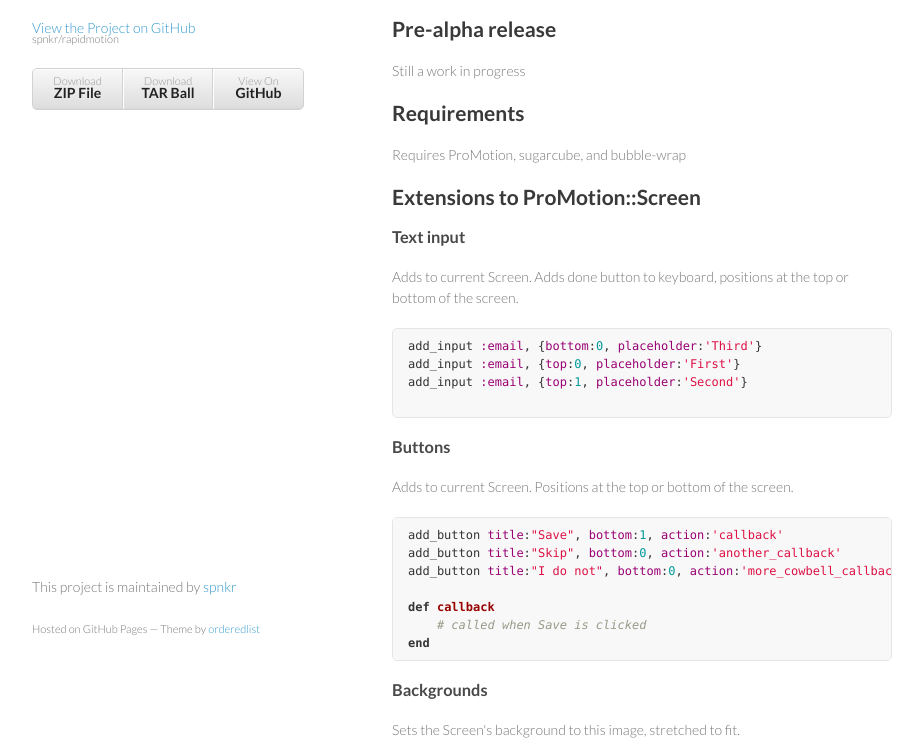
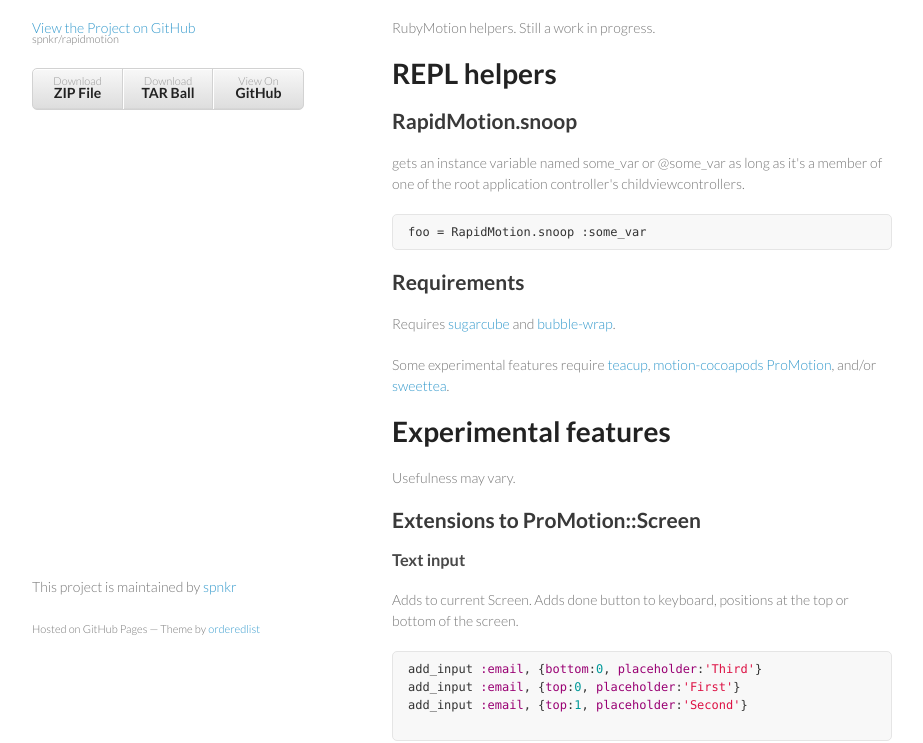
Before and after one commit to spnkr/cocoanut, a plain HTML site: page index.html in a window 1280 px wide. Shown: the part 92-835 px from the top of the page, without its empty margins (178-1101 px from the left). Drawn offline with Linux system fonts and the light colour scheme.

```diff
--- a/index.html
+++ b/index.html
@@ -30,13 +30,26 @@
       <section>
         <h1>rapidmotion</h1>
 
-<h2>Pre-alpha release</h2>
+<p>RubyMotion helpers. Still a work in progress.</p>
 
-<p>Still a work in progress</p>
+<h1>REPL helpers</h1>
+
+<h2>RapidMotion.snoop</h2>
+
+<p>gets an instance variable named some_var or @some_var as long as it's a member of one of the root application controller's childviewcontrollers.</p>
+
+<pre><code>foo = RapidMotion.snoop :some_var
+</code></pre>
 
 <h2>Requirements</h2>
 
-<p>Requires ProMotion, sugarcube, and bubble-wrap</p>
+<p>Requires <a href="https://github.com/rubymotion/sugarcube">sugarcube</a> and <a href="http://bubblewrap.io/">bubble-wrap</a>.</p>
+
+<p>Some experimental features require <a href="https://github.com/rubymotion/teacup">teacup</a>, <a href="https://github.com/HipByte/motion-cocoapods">motion-cocoapods</a> <a href="https://github.com/clearsightstudio/ProMotion">ProMotion</a>, and/or <a href="https://github.com/colinta/sweettea">sweettea</a>.</p>
+
+<h1>Experimental features</h1>
+
+<p>Usefulness may vary.</p>
 
 <h2>Extensions to ProMotion::Screen</h2>
 
@@ -79,6 +92,16 @@
       </footer>
     </div>
     <script src="javascripts/scale.fix.js"></script>
+              <script type="text/javascript">
+            var gaJsHost = (("https:" == document.location.protocol) ? "https://ssl." : "http://www.");
+            document.write(unescape("%3Cscript src='" + gaJsHost + "google-analytics.com/ga.js' type='text/javascript'%3E%3C/script%3E"));
+          </script>
+          <script type="text/javascript">
+            try {
+              var pageTracker = _gat._getTracker("UA-39212734-1");
+            pageTracker._trackPageview();
+            } catch(err) {}
+          </script>
 
   </body>
 </html>
```
Also changed, not shown: params.json (+1 -1 lines).
